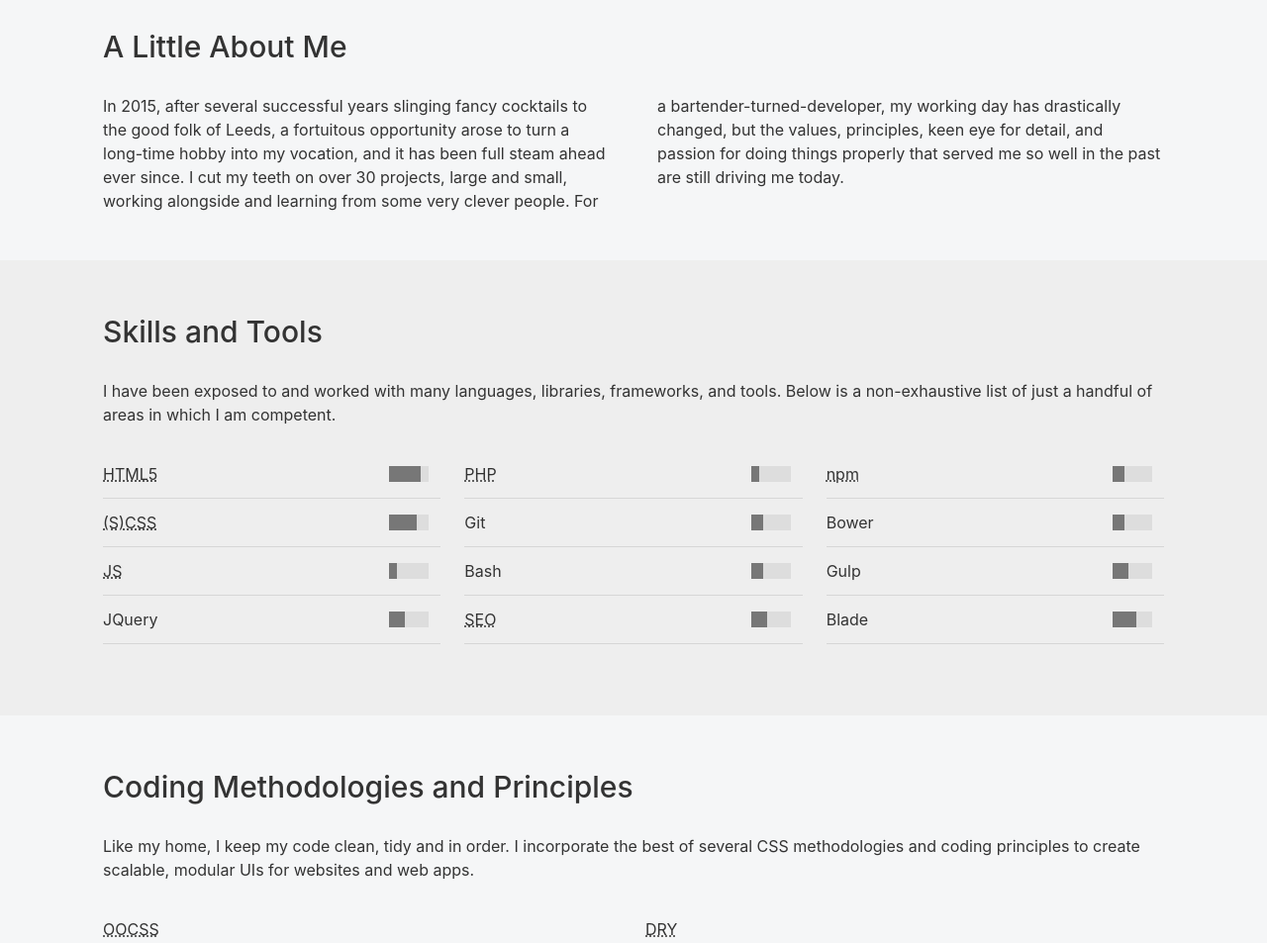
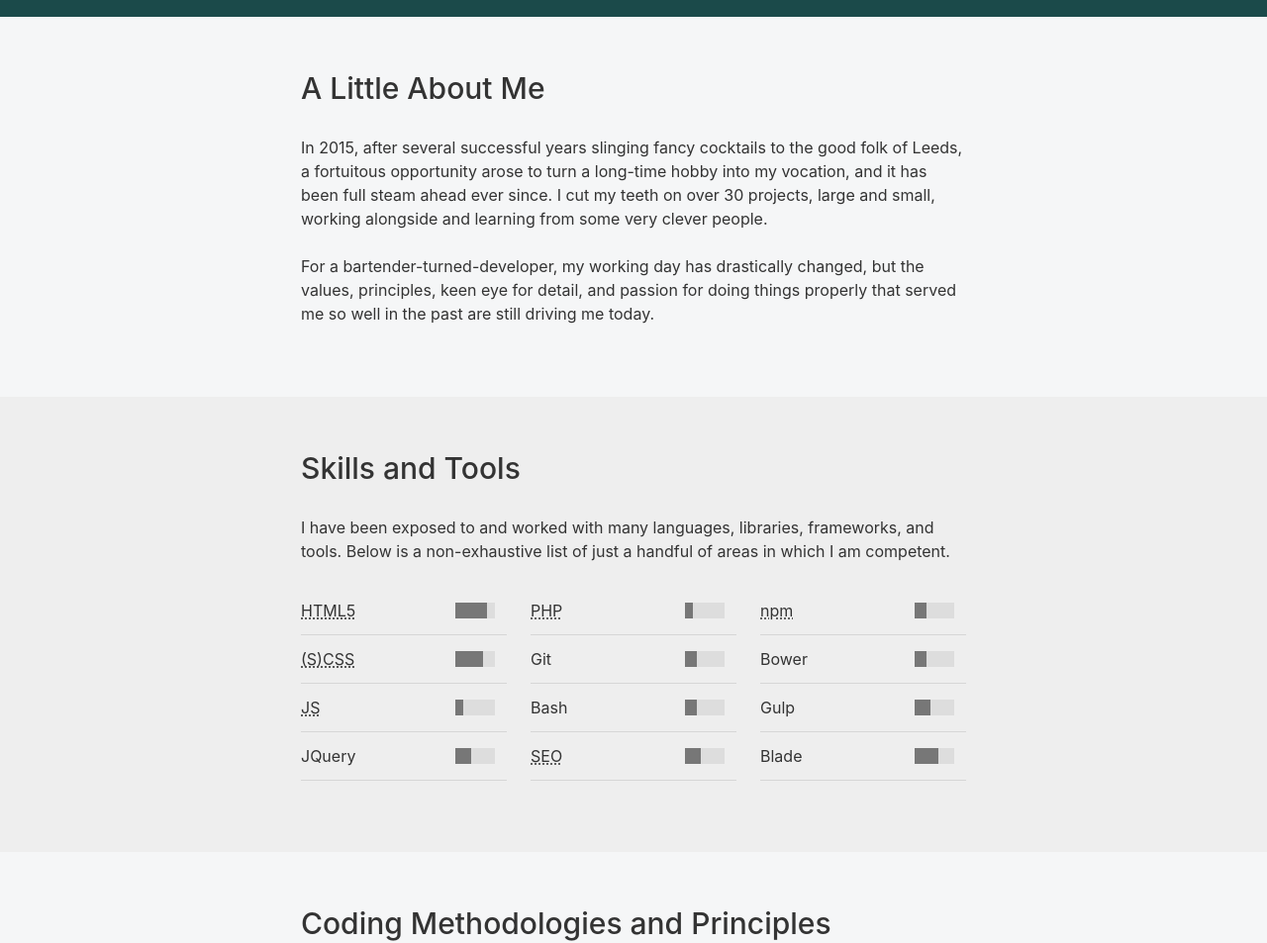
Before and after one commit to andycochrane/andycochrane.github.io, a plain HTML site: page index.html in a window 1280 px wide. Shown: the part 340-1293 px from the top of the page at 99% size. Drawn offline with Linux system fonts and the light colour scheme.

Commit message:
Removed columns, added o-wrapper--main modifier

```diff
--- a/index.html
+++ b/index.html
@@ -98,7 +98,15 @@
         /* OBJECTS */
 
         .o-wrapper {
-            max-width: 70em;
+            max-width: 53.75em;
+            padding-right: calc(var(--ratio) * 1rem);
+            padding-left:  calc(var(--ratio) * 1rem);
+            margin-right: auto;
+            margin-left: auto;
+        }
+
+        .o-wrapper--main {
+            max-width: 45em;
             padding-right: calc(var(--ratio) * 1rem);
             padding-left:  calc(var(--ratio) * 1rem);
             margin-right: auto;
@@ -332,24 +340,14 @@
 
 
         /* SCOPES */
-        @media screen and (min-width: 45em) {
-            .s-content-text {
-                column-count: 2;
-                column-gap: 3rem;
-            }
-        }
 
 
 
         /* UTILITIES */
 
-        .u-mb0 {
-            margin-bottom: 0;
-        }
 
 
 }
-
 
     </style>
 
@@ -370,16 +368,15 @@
 
     <main>
         <section class="c-band">
-            <div class="o-wrapper">
+            <div class="o-wrapper o-wrapper--main">
                 <h2>A Little About Me</h2>
-                <div class="s-content-text">
-                    <p class="u-mb0">In 2015, after several successful years slinging fancy cocktails to the good folk of Leeds, a fortuitous opportunity arose to turn a long-time hobby into my vocation, and it has been full steam ahead ever since. I cut my teeth on over 30 projects, large and small, working alongside and learning from some very clever people. For a bartender-turned-developer, my working day has drastically changed, but the values, principles, keen eye for detail, and passion for doing things properly that served me so well in the past are still driving me today.</p>
-                </div>
+                <p>In 2015, after several successful years slinging fancy cocktails to the good folk of Leeds, a fortuitous opportunity arose to turn a long-time hobby into my vocation, and it has been full steam ahead ever since. I cut my teeth on over 30 projects, large and small, working alongside and learning from some very clever people.</p>
+                <p>For a bartender-turned-developer, my working day has drastically changed, but the values, principles, keen eye for detail, and passion for doing things properly that served me so well in the past are still driving me today.</p>
             </div>
         </section>
 
         <section class="c-band  c-band--tint">
-            <div class="o-wrapper">
+            <div class="o-wrapper o-wrapper--main">
                 <h2>Skills and Tools</h2>
                 <p>I have been exposed to and worked with many languages, libraries, frameworks, and tools. Below is a non-exhaustive list of just a handful of areas in which I am competent.</p>
                 <ul class="c-feature-list c-feature-list--small">
@@ -400,7 +397,7 @@
         </section>
 
         <section class="c-band">
-            <div class="o-wrapper">
+            <div class="o-wrapper o-wrapper--main">
                 <h2>Coding Methodologies and Principles</h2>
                 <p>Like my home, I keep my code clean, tidy and in order. I incorporate the best of several CSS methodologies and coding principles to create scalable, modular UIs for websites and web apps.</p>
                 <ul class="c-feature-list c-feature-list--large">
@@ -415,17 +412,15 @@
         </section>
 
         <section class="c-band  c-band--tint">
-            <div class="o-wrapper">
+            <div class="o-wrapper o-wrapper--main">
                 <h2>Best Practices</h2>
-                <div class="s-content-text">
-                    <p>The web is for everyone and it should work for everyone. I want to ensure that the work I produce is as inclusive and accessible as possible. But accessibility is about more than just screen readers. Users can face any number of barriers to using the web and it’s my job to try and break those down.</p>
-                    <p>My objective is to create device-agnostic, cross-browser compatible UIs, using progressive enhancement and standards-compliant code to provide a ensure a positive online experience for as many users as possible.</p>
-                </div>
+                <p>The web is for everyone and it should work for everyone. I want to ensure that the work I produce is as inclusive and accessible as possible. But accessibility is about more than just screen readers. Users can face any number of barriers to using the web and it’s my job to try and break those down.</p>
+                <p>My objective is to create device-agnostic, cross-browser compatible UIs, using progressive enhancement and standards-compliant code to provide a positive online experience for as many users as possible.</p>
             </div>
         </section>
 
         <section class="c-band">
-            <div class="o-wrapper">
+            <div class="o-wrapper o-wrapper--main">
                 <h2>Clients</h2>
                 <p>I’ve been lucky enough to work with some amazing people on some very exciting projects…</p>
                 <div class="c-clients">
@@ -463,7 +458,7 @@
         </section>
 
         <section class="c-band">
-            <div class="o-wrapper">
+            <div class="o-wrapper o-wrapper--main">
                 <h2>Let’s talk</h2>
                 <p>If you think I’d make a good addition to your team, drop me a line. It’d be great to hear from you.</p>
             </div>
@@ -516,7 +511,6 @@ window.onload = function(){
     var copyright = document.getElementById('copyright');
     var statsEl = document.createElement('p');
     statsEl.setAttribute("id", "stats");
-    statsEl.classList.add('u-mb0');
     statsEl.innerHTML = " <small>This page loaded in " + loadTime + " seconds. Performance matters.</small>";
     copyright.parentNode.insertBefore(statsEl, copyright.nextSibling);
   }, 0);
```
